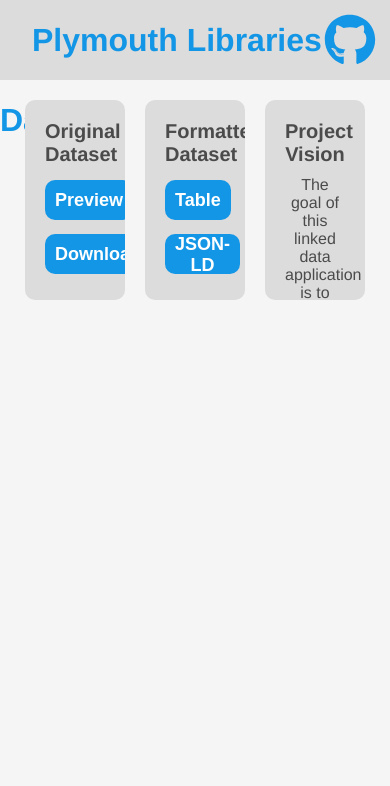
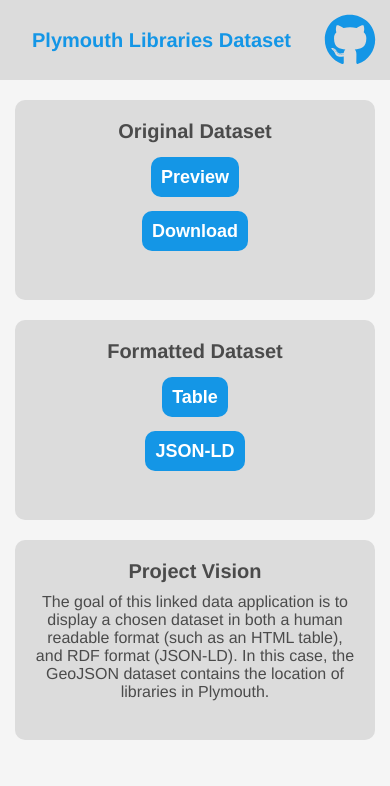
Before and after one commit to Xtrendence/COMP2001-Coursework, a PHP site: page / in a window 390 px wide. Shown: the top 786 px of the page. Run offline with PHP 8.4, Linux system fonts and the light colour scheme.

Commit message:
The pages are now responsive.

```diff
--- a/assets/css/resize.css
+++ b/assets/css/resize.css
@@ -0,0 +1,73 @@
+@media screen and (max-width:820px) {
+	.main-wrapper {
+		padding-left:20px;
+	}
+	.main-wrapper .card {
+		width:calc((100% / 2) - 30px);
+		float:left;
+	}
+	.main-wrapper .card:nth-of-type(3) {
+		margin-top:0;
+	}
+}
+@media screen and (max-width:700px) {
+	.data-wrapper .card-wrapper .card {
+		margin:0 20px 20px 0;
+		width:calc(100% - 20px);
+		display:block;
+	}
+	.data-wrapper .card-wrapper .card:nth-child(2n + 2) {
+		margin:0 20px 20px 0;
+	}
+}
+@media screen and (max-width:550px) {
+	.navbar span {
+		font-size:24px;
+	}
+	.main-wrapper {
+		padding-left:0;
+	}
+	.main-wrapper .card {
+		width:calc(100% - 30px);
+		float:none;
+		display:block;
+		margin:20px auto 20px auto;
+	}
+	.main-wrapper .card:nth-of-type(2) {
+		margin:20px auto 20px auto;
+	}
+	.buttons-wrapper svg {
+		display:none;
+	}
+
+}
+@media screen and (max-width:440px) {
+	.navbar span {
+		font-size:20px;
+	}
+	.buttons-wrapper button {
+		display:block;
+		margin:0 auto 10px auto;
+	}
+	.data-wrapper {
+		top:180px;
+		height:calc(100% - 60px - 50px - 100px);
+	}
+}
+@media screen and (max-width:375px) {
+	.navbar span {
+		font-size:20px;
+		padding-left:10px;
+	}
+}
+@media screen and (max-width:350px) {
+	.navbar span {
+		text-align:center;
+		width:100%;
+		padding:0;
+		display:block;
+	}
+	.navbar svg {
+		display:none;
+	}
+}
--- a/data.php
+++ b/data.php
@@ -60,7 +60,6 @@
 		<link rel="apple-touch-icon" sizes="180x180" href="./assets/img/favicon/apple-touch-icon.png">
 		<link rel="icon" type="image/png" sizes="32x32" href="./assets/img/favicon/favicon-32x32.png">
 		<link rel="icon" type="image/png" sizes="16x16" href="./assets/img/favicon/favicon-16x16.png">
-		<link rel="manifest" href="./assets/img/favicon/site.webmanifest">
 		<link rel="mask-icon" href="./assets/img/favicon/safari-pinned-tab.svg" color="#787878">
 		<meta name="msapplication-TileColor" content="#1d1d1d">
 		<meta name="msapplication-config" content="./assets/img/favicon/browserconfig.xml">
--- a/index.php
+++ b/index.php
@@ -10,7 +10,6 @@
 		<link rel="apple-touch-icon" sizes="180x180" href="./assets/img/favicon/apple-touch-icon.png">
 		<link rel="icon" type="image/png" sizes="32x32" href="./assets/img/favicon/favicon-32x32.png">
 		<link rel="icon" type="image/png" sizes="16x16" href="./assets/img/favicon/favicon-16x16.png">
-		<link rel="manifest" href="./assets/img/favicon/site.webmanifest">
 		<link rel="mask-icon" href="./assets/img/favicon/safari-pinned-tab.svg" color="#787878">
 		<meta name="msapplication-TileColor" content="#1d1d1d">
 		<meta name="msapplication-config" content="./assets/img/favicon/browserconfig.xml">
```
